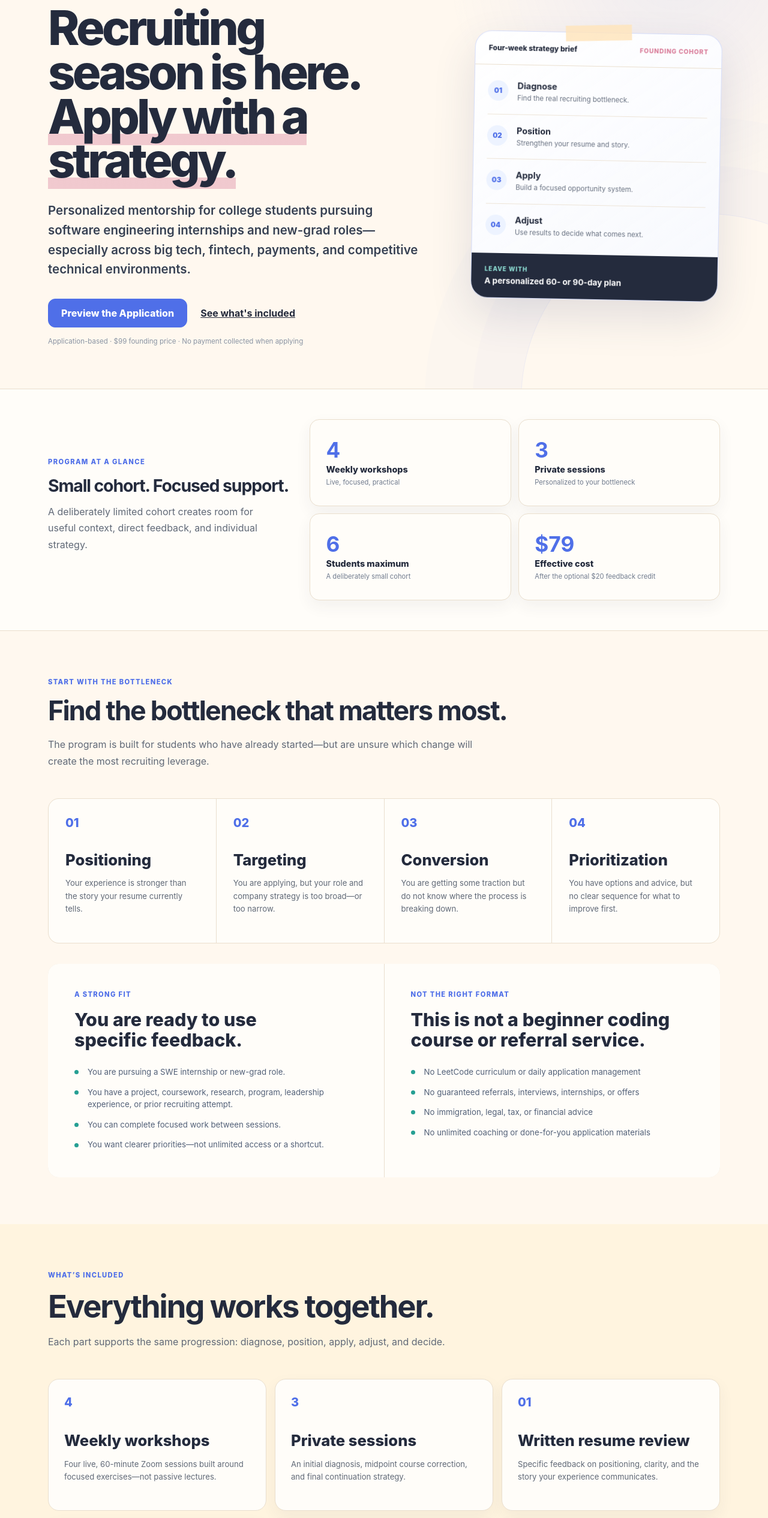
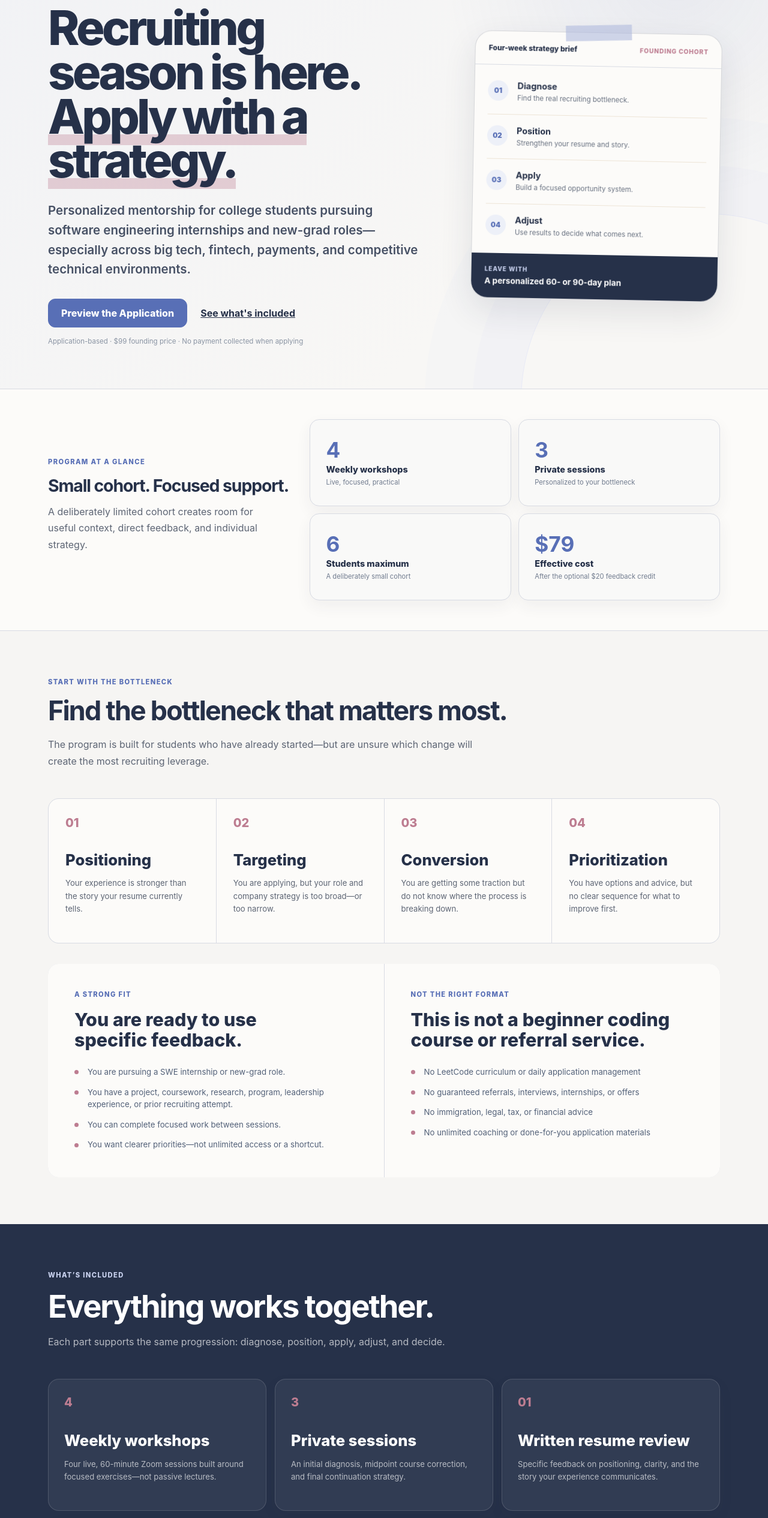
Before and after one commit to kelly0921/recruiting-season-accelerator-application, a React (Vite) app: page / in a window 1280 px wide. Shown: the part 220-2751 px from the top of the page at 60% size. Built offline with nearby package versions, Linux system fonts and the light colour scheme.

Commit message:
Redesign accelerator with softer slate theme

```diff
--- a/src/styles.css
+++ b/src/styles.css
@@ -3797,6 +3797,333 @@ body {
   }
 }
 
+/* Slate mentorship theme: navy structure without the financial gold-and-serif mood. */
+:root {
+  --navy: #263149;
+  --blue: #586fb6;
+  --rose: #bd7d91;
+  --teal: #718f91;
+  --gold: #bd7d91;
+  --copy: #5d6574;
+  --line: #d8dbe3;
+  --light: #f6f5f3;
+  --paper: #fcfbf9;
+  --paper-soft: #eef0f4;
+  --sky: #edf0f8;
+  --mint: #eef2f1;
+  --lilac: #f0eff4;
+  --peach: #f5eff1;
+  --butter: #f2f0ed;
+}
+
+body {
+  background:
+    radial-gradient(circle at 92% 6%, rgba(88, 111, 182, 0.07), transparent 26rem),
+    var(--light);
+}
+
+.announcement {
+  background: var(--navy);
+}
+
+.announcement span::after {
+  color: #aeb9dc;
+}
+
+.program-site .site-header,
+.application-page .site-header {
+  border-bottom-color: rgba(216, 219, 227, 0.96);
+  background: rgba(246, 245, 243, 0.95);
+}
+
+.header-cta,
+.button,
+.program-hero .button,
+.final-cta .button,
+.price-card .button {
+  border-color: var(--blue);
+  background: var(--blue);
+  color: white;
+}
+
+.header-cta:hover,
+.button:hover,
+.program-hero .button:hover,
+.final-cta .button:hover,
+.price-card .button:hover {
+  background: #485f9f;
+}
+
+.eyebrow,
+.program-hero .eyebrow {
+  color: var(--blue);
+}
+
+.program-hero {
+  background:
+    radial-gradient(circle at 88% 6%, rgba(88, 111, 182, 0.1), transparent 24rem),
+    linear-gradient(135deg, #f1f2f5, #f8f7f5 68%);
+  color: var(--navy);
+}
+
+.program-hero-copy h1,
+.program-hero-copy h1 em {
+  color: var(--navy);
+}
+
+.program-hero-copy h1 em {
+  background-image: linear-gradient(transparent 81%, rgba(189, 125, 145, 0.34) 0);
+}
+
+.hero-lede {
+  color: #465064;
+}
+
+.strategy-card {
+  border-color: rgba(38, 49, 73, 0.18);
+  background: var(--paper);
+  box-shadow: 0 22px 54px rgba(38, 49, 73, 0.11);
+}
+
+.strategy-card::before {
+  background: rgba(174, 185, 220, 0.58);
+}
+
+.strategy-card-heading small {
+  color: var(--rose);
+}
+
+.strategy-card li > span,
+.strategy-card li:nth-child(2) > span,
+.strategy-card li:nth-child(3) > span,
+.strategy-card li:nth-child(4) > span {
+  background: var(--sky);
+  color: var(--blue);
+}
+
+.strategy-card-result {
+  background: var(--navy);
+}
+
+.strategy-card-result span {
+  color: #c8d1ee;
+}
+
+.snapshot,
+.founder-section {
+  background: var(--paper);
+}
+
+.snapshot-grid > div,
+.snapshot-grid > div:nth-child(1),
+.snapshot-grid > div:nth-child(2),
+.snapshot-grid > div:nth-child(3),
+.snapshot-grid > div:nth-child(4) {
+  border-color: var(--line);
+  background: #f9f9f8;
+}
+
+.bottleneck-grid,
+.fit-panel {
+  background: var(--line);
+}
+
+.bottleneck-grid article,
+.fit-panel article,
+.fit-panel article:last-child {
+  background: var(--paper);
+}
+
+.bottleneck-grid article > span,
+.included-grid article > span {
+  color: var(--rose);
+}
+
+/* One dark program chapter creates structure without making the whole site feel financial. */
+.included-section,
+.outcome-section {
+  background: var(--navy);
+  color: white;
+}
+
+.included-section .landing-section-heading h2,
+.included-section .journey-heading h3,
+.outcome-section .landing-section-heading h2 {
+  color: white;
+}
+
+.included-section .landing-section-heading > p:last-child,
+.included-grid p,
+.journey li p,
+.journey > small,
+.outcome-disclaimer {
+  color: rgba(255, 255, 255, 0.66);
+}
+
+.included-section .eyebrow,
+.outcome-section .eyebrow,
+.journey li > span {
+  color: #c8d1ee;
+}
+
+.included-grid article,
+.included-grid article:nth-child(2),
+.included-grid article:nth-child(3),
+.included-grid article:nth-child(5),
+.included-grid article:nth-child(6) {
+  border-color: rgba(255, 255, 255, 0.14);
+  background: rgba(255, 255, 255, 0.055);
+}
+
+.included-grid h3,
+.journey h4 {
+  color: white;
+}
+
+.journey {
+  border-top-color: rgba(255, 255, 255, 0.14);
+}
+
+.journey ol {
+  background: rgba(255, 255, 255, 0.12);
+}
+
+.journey li,
+.journey li:nth-child(1),
+.journey li:nth-child(2),
+.journey li:nth-child(3),
+.journey li:nth-child(4) {
+  background: var(--navy);
+}
+
+.outcome-section .outcome-layout {
+  border-top-color: rgba(255, 255, 255, 0.14);
+}
+
+.outcome-list li,
+.outcome-list li:nth-child(2n),
+.outcome-list li:nth-last-child(-n + 2) {
+  border-color: rgba(255, 255, 255, 0.14);
+  background: rgba(255, 255, 255, 0.06);
+  color: white;
+}
+
+.outcome-list li::before,
+.fit-panel li::before {
+  background: var(--rose);
+}
+
+.founder-portrait {
+  border-color: var(--line);
+  border-radius: 20px;
+}
+
+.experience-row strong {
+  color: var(--navy);
+}
+
+.pricing-section,
+.timeline-section {
+  background: var(--paper-soft);
+}
+
+.price-card,
+.date-timeline li,
+.date-timeline li:nth-child(2),
+.date-timeline li:nth-child(3) {
+  border-color: var(--line);
+  background: var(--paper);
+}
+
+.price-card > span,
+.date-timeline li > span {
+  color: var(--rose);
+}
+
+.faq-section,
+.final-cta {
+  background: var(--light);
+}
+
+.faq-list details {
+  border-color: var(--line);
+  background: var(--paper);
+}
+
+.final-cta .landing-shell {
+  border-top-color: var(--line);
+}
+
+.profile-links a,
+.text-link {
+  color: var(--blue);
+}
+
+/* Application follows the same slate structure with a welcoming, modern form. */
+.application-page {
+  background:
+    radial-gradient(circle at 92% 6%, rgba(88, 111, 182, 0.07), transparent 26rem),
+    var(--light);
+}
+
+.application-page .application-intro {
+  border-color: rgba(38, 49, 73, 0.22);
+  background:
+    radial-gradient(circle at 110% 110%, rgba(189, 125, 145, 0.16), transparent 42%),
+    linear-gradient(145deg, #263149, #34405b);
+  box-shadow: 0 22px 54px rgba(38, 49, 73, 0.13);
+  color: white;
+}
+
+.application-page .application-intro::before {
+  background: rgba(174, 185, 220, 0.58);
+}
+
+.application-page .application-intro .eyebrow {
+  color: #c8d1ee;
+}
+
+.application-page .application-intro h1,
+.application-page .program-facts dd,
+.application-page .privacy-note strong {
+  color: white;
+}
+
+.application-page .intro-copy,
+.application-page .privacy-note p {
+  color: rgba(255, 255, 255, 0.68);
+}
+
+.application-page .program-facts div,
+.application-page .program-facts div:nth-child(2),
+.application-page .program-facts div:nth-child(3) {
+  border-color: rgba(255, 255, 255, 0.13);
+  background: rgba(255, 255, 255, 0.06);
+}
+
+.application-page .program-facts dt {
+  color: rgba(255, 255, 255, 0.5);
+}
+
+.application-page .privacy-note {
+  border-left-color: var(--rose);
+}
+
+.application-page .form-card {
+  border-color: var(--line);
+  background: var(--paper);
+  box-shadow: 0 22px 54px rgba(38, 49, 73, 0.09);
+}
+
+.application-page .progress li.active::before {
+  background: var(--rose);
+}
+
+.application-page .opening-note {
+  border-color: #d8deef;
+  background: var(--sky);
+}
+
 /* Match the navy version's line-grid hierarchy exactly. */
 .bottleneck-grid {
   gap: 1px;
@@ -3967,3 +4294,74 @@ body {
     text-decoration: none;
   }
 }
+
+/* Final slate-theme cascade after all structural layout rules. */
+.program-site .site-header,
+.application-page .site-header {
+  border-bottom-color: rgba(216, 219, 227, 0.96);
+  background: rgba(246, 245, 243, 0.96);
+}
+
+.included-section,
+.outcome-section {
+  background: var(--navy);
+  color: white;
+}
+
+.included-section .landing-section-heading h2,
+.included-section .journey-heading h3,
+.outcome-section .landing-section-heading h2,
+.included-grid h3,
+.journey h4 {
+  color: white;
+}
+
+.included-section .landing-section-heading > p:last-child,
+.included-grid p,
+.journey li p,
+.journey > small,
+.outcome-disclaimer {
+  color: rgba(255, 255, 255, 0.66);
+}
+
+.included-grid article,
+.included-grid article:nth-child(2),
+.included-grid article:nth-child(3),
+.included-grid article:nth-child(5),
+.included-grid article:nth-child(6) {
+  border-color: rgba(255, 255, 255, 0.14);
+  background: rgba(255, 255, 255, 0.055);
+}
+
+.journey {
+  border-top-color: rgba(255, 255, 255, 0.14);
+}
+
+.journey ol {
+  background: rgba(255, 255, 255, 0.12);
+}
+
+.journey li,
+.journey li:nth-child(1),
+.journey li:nth-child(2),
+.journey li:nth-child(3),
+.journey li:nth-child(4) {
+  background: var(--navy);
+}
+
+.outcome-section .outcome-layout {
+  border-top-color: rgba(255, 255, 255, 0.14);
+}
+
+.outcome-list li,
+.outcome-list li:nth-child(2n),
+.outcome-list li:nth-last-child(-n + 2) {
+  border-color: rgba(255, 255, 255, 0.14);
+  background: rgba(255, 255, 255, 0.06);
+  color: white;
+}
+
+.pricing-section,
+.timeline-section {
+  background: var(--paper-soft);
+}
```
